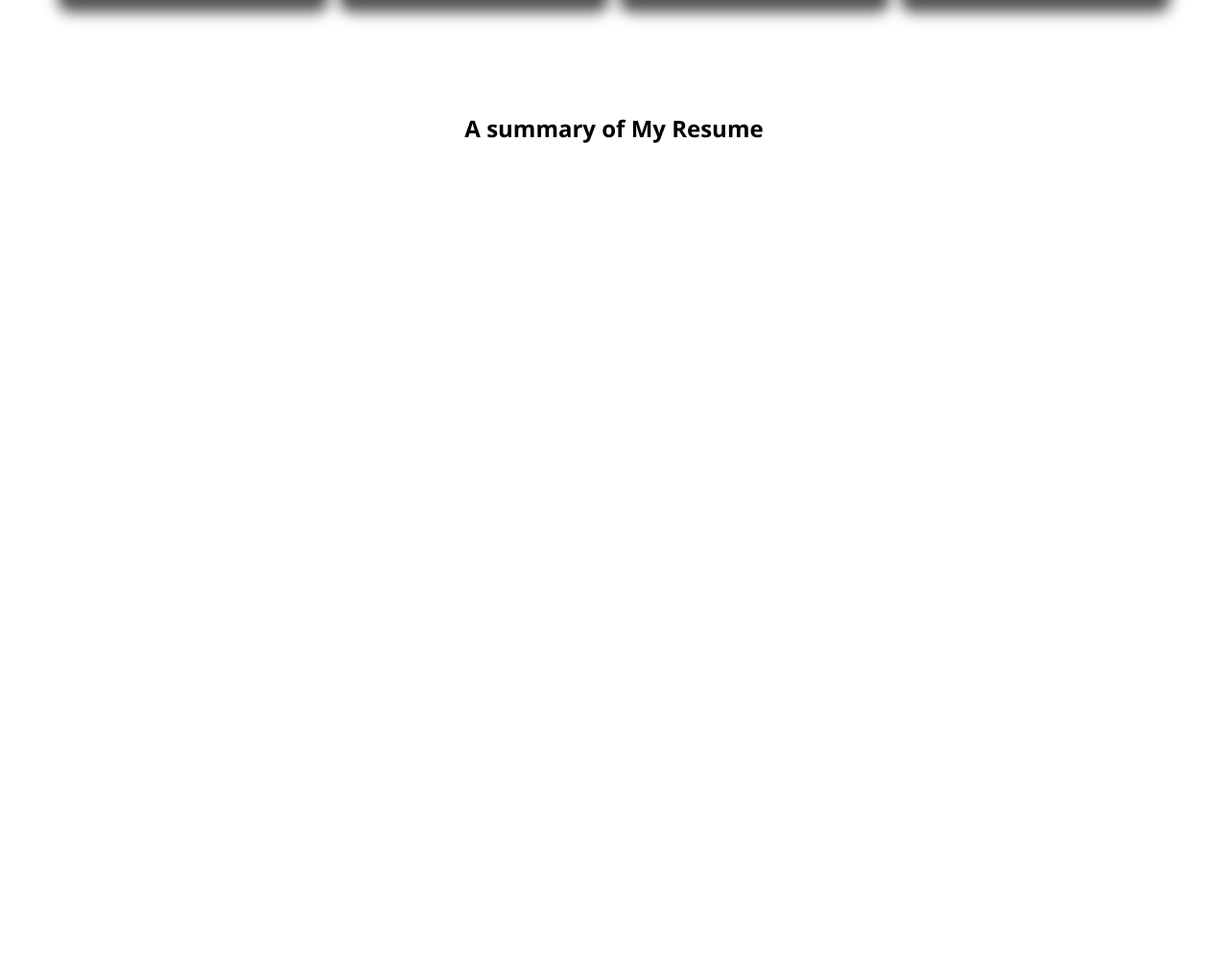
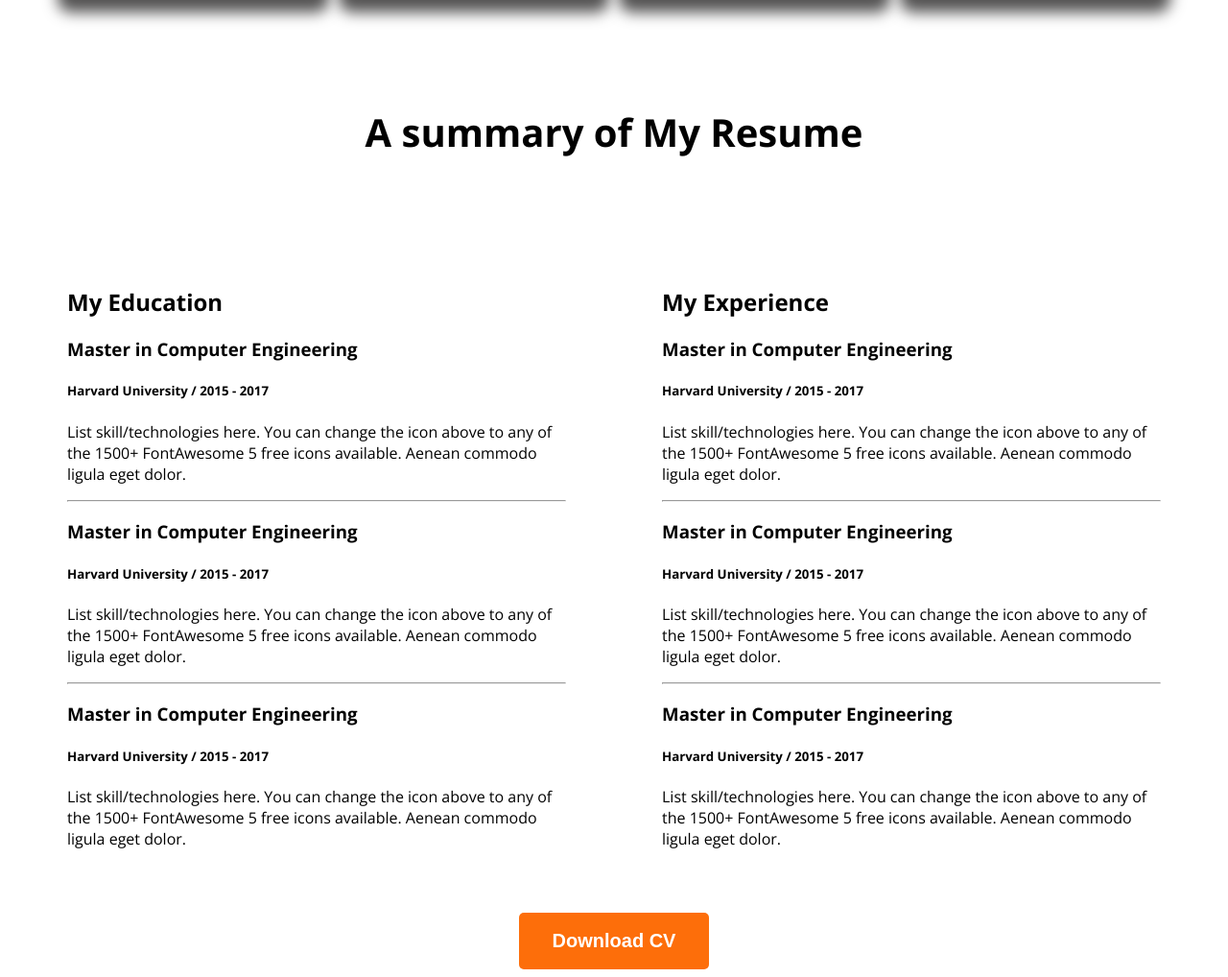
Before and after one commit to SDNATH-Git/Milestone01-protfolio-websit, a plain HTML site: page index.html in a window 1280 px wide. Shown: the part 2066-3084 px from the top of the page at 96% size. Before the commit the page ends 2336 px from the top, so only its background shows below. Drawn offline with nearby package versions, Linux system fonts and the light colour scheme.

Commit message:
added summary

```diff
--- a/index.html
+++ b/index.html
@@ -90,6 +90,57 @@
    <!--A summary of My Resume -->
    <section>
     <h2 class="resume">A summary of My Resume</h2>
+    <div class="resume-container">
+        <div class="resume1">
+            <h1 class="resume2">My Education</h1>
+            <div class="resume-start">
+                <h3 class="rt">Master in Computer Engineering</h3>
+                <h5 class="rt1">Harvard University / 2015 - 2017</h5>
+                <p class="rt3">List skill/technologies here. You can change the icon above to any of the 1500+ FontAwesome 5 free icons available. Aenean commodo ligula eget dolor.</p>
+            </div>
+            <hr>
+            <div class="resume-start">
+                <h3 class="rt">Master in Computer Engineering</h3>
+                <h5 class="rt1">Harvard University / 2015 - 2017</h5>
+                <p class="rt3">List skill/technologies here. You can change the icon above to any of the 1500+ FontAwesome 5 free icons available. Aenean commodo ligula eget dolor.</p>
+            </div>
+            <hr>
+            <div class="resume-start">
+                <h3 class="rt">Master in Computer Engineering</h3>
+                <h5 class="rt1">Harvard University / 2015 - 2017</h5>
+                <p class="rt3">List skill/technologies here. You can change the icon above to any of the 1500+ FontAwesome 5 free icons available. Aenean commodo ligula eget dolor.</p>
+            </div>
+
+        </div>
+
+
+        <div class="resume1">
+            <h1 class="resume2">My Experience</h1>
+
+            <div class="resume-start">
+                <h3 class="rt">Master in Computer Engineering</h3>
+                <h5 class="rt1">Harvard University / 2015 - 2017</h5>
+                <p class="rt3">List skill/technologies here. You can change the icon above to any of the 1500+ FontAwesome 5 free icons available. Aenean commodo ligula eget dolor.</p>
+            </div>
+            <hr>
+            <div class="resume-start">
+                <h3 class="rt">Master in Computer Engineering</h3>
+                <h5 class="rt1">Harvard University / 2015 - 2017</h5>
+                <p class="rt3">List skill/technologies here. You can change the icon above to any of the 1500+ FontAwesome 5 free icons available. Aenean commodo ligula eget dolor.</p>
+            </div>
+            <hr>
+            <div class="resume-start">
+                <h3 class="rt">Master in Computer Engineering</h3>
+                <h5 class="rt1">Harvard University / 2015 - 2017</h5>
+                <p class="rt3">List skill/technologies here. You can change the icon above to any of the 1500+ FontAwesome 5 free icons available. Aenean commodo ligula eget dolor.</p>
+            </div>
+
+        </div>
+    </div>
+    <div class="Download-cv">
+        <button class="text-btn">Download CV</button>
+    </div>
+
    </section>
 
 
--- a/style/portfolio.css
+++ b/style/portfolio.css
@@ -136,6 +136,16 @@ main{
 }
 /*A summary of My Resume*/
 .resume{
-    padding: 100px;
+    padding: 80px;
     text-align: center;
+    font-size: 40px;
 }
+.resume-container{
+    display: flex;
+    justify-content: space-between;
+    gap: 100px;
+}
+.Download-cv{
+    text-align: center;
+    margin-top: 50px;
+}
```
